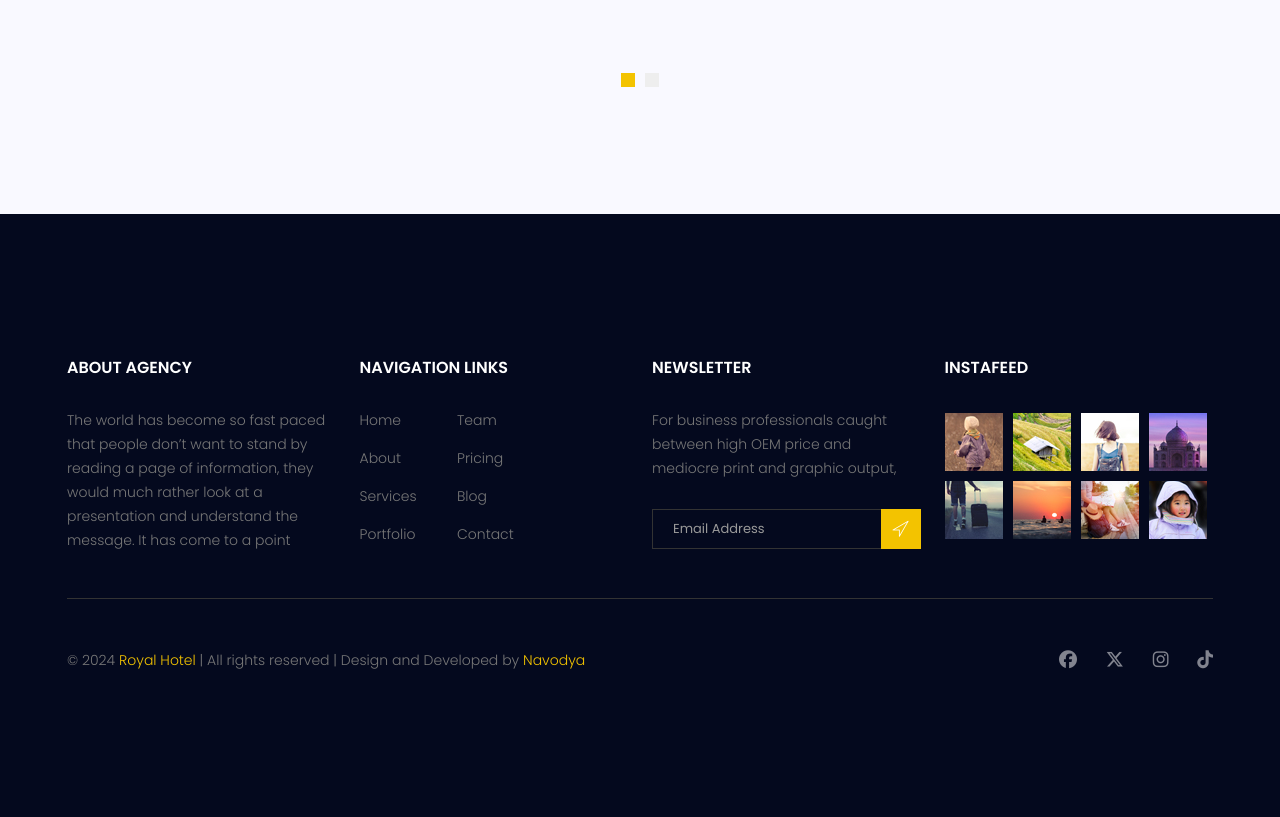
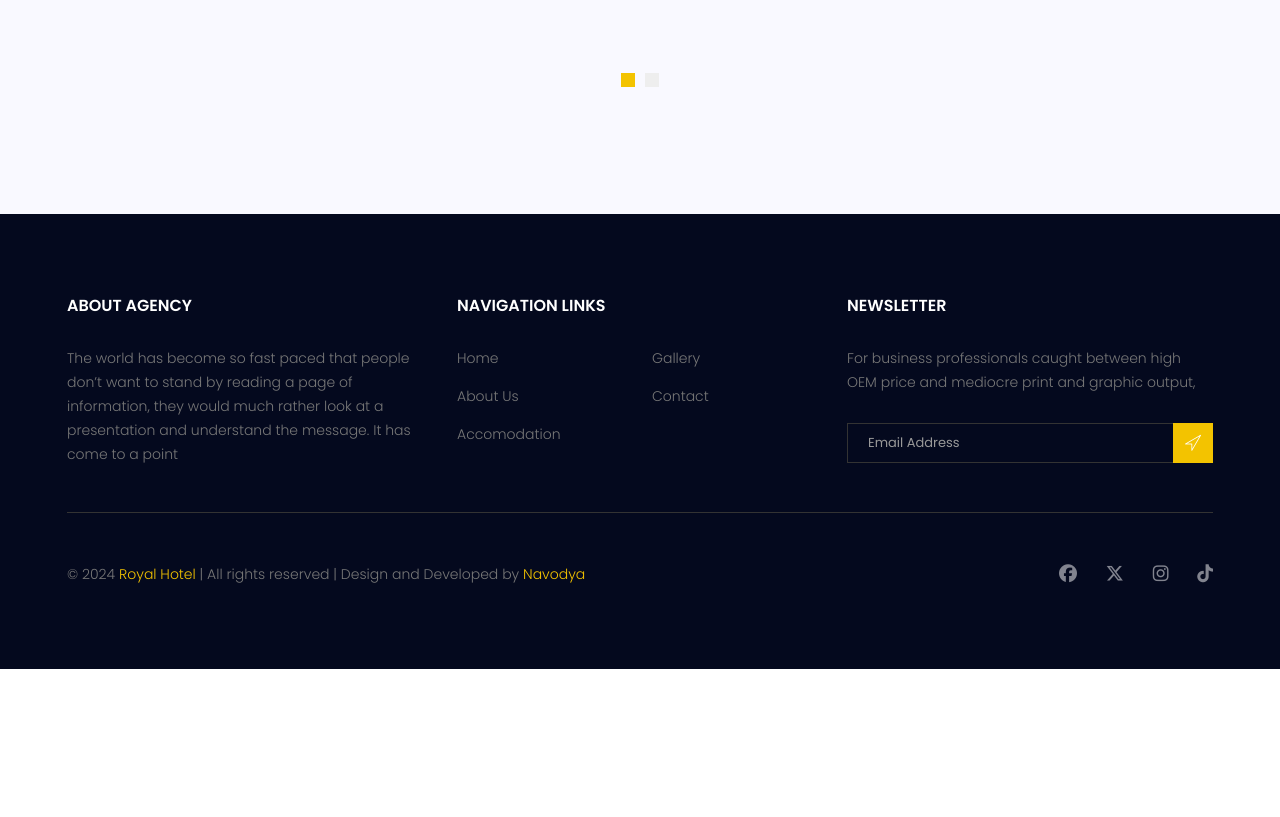
Before and after one commit to supuncharuk/hotel-reserve, a PHP site: page / in a window 1280 px wide. Shown: the part 3000-3817 px from the top of the page. After the commit the page ends 3669 px from the top, so only its background shows below. Run offline with PHP 8.4, Linux system fonts and the light colour scheme; data comes from the database, SQL or seed files in the repository.

Commit message:
Some changes in footer

```diff
--- a/assets/css/style.css
+++ b/assets/css/style.css
@@ -3467,7 +3467,7 @@ h1, h2, h3, h4, h5, h6 {
 /*============== footer-area css ===============*/
 .footer-area {
   background: #04091e;
-  padding: 142px 0px;
+  padding: 80px 0px;
 }
 
 .single-footer-widget ul li a {
--- a/includes/footer.php
+++ b/includes/footer.php
@@ -2,63 +2,45 @@
 <footer class="footer-area section_gap">
     <div class="container">
         <div class="row">
-            <div class="col-lg-3  col-md-6 col-sm-6">
+            <div class="col-lg-4  col-md-6 col-sm-6">
                 <div class="single-footer-widget">
                     <h6 class="footer_title">About Agency</h6>
                     <p>The world has become so fast paced that people don’t want to stand by reading a page of information, they would much rather look at a presentation and understand the message. It has come to a point </p>
                 </div>
             </div>
-            <div class="col-lg-3 col-md-6 col-sm-6">
+            <div class="col-lg-4 col-md-6 col-sm-6">
                 <div class="single-footer-widget">
                     <h6 class="footer_title">Navigation Links</h6>
                     <div class="row">
-                        <div class="col-4">
+                        <div class="col-6">
                             <ul class="list_style">
-                                <li><a href="#">Home</a></li>
-                                <li><a href="#">About</a></li>
-                                <li><a href="#">Services</a></li>
-                                <li><a href="#">Portfolio</a></li>
+                                <li><a href="index.php">Home</a></li>
+                                <li><a href="about.php">About Us</a></li>
+                                <li><a href="accomodation.php">Accomodation</a></li>
                             </ul>
                         </div>
-                        <div class="col-4">
+                        <div class="col-6">
                             <ul class="list_style">
-                                <li><a href="#">Team</a></li>
-                                <li><a href="#">Pricing</a></li>
-                                <li><a href="#">Blog</a></li>
-                                <li><a href="#">Contact</a></li>
+                                <li><a href="gallery.php">Gallery</a></li>
+                                <li><a href="contact.php">Contact</a></li>
                             </ul>
                         </div>
                     </div>
                 </div>
             </div>
-            <div class="col-lg-3 col-md-6 col-sm-6">
+            <div class="col-lg-4 col-md-6 col-sm-6">
                 <div class="single-footer-widget">
                     <h6 class="footer_title">Newsletter</h6>
                     <p>For business professionals caught between high OEM price and mediocre print and graphic output, </p>
                     <div id="mc_embed_signup">
-                        <form target="_blank" action="https://spondonit.us12.list-manage.com/subscribe/post?u=1462626880ade1ac87bd9c93a&amp;id=92a4423d01" method="get" class="subscribe_form relative">
+                        <form method="POST" class="subscribe_form relative">
                             <div class="input-group d-flex flex-row">
-                                <input name="EMAIL" placeholder="Email Address" onfocus="this.placeholder = ''" onblur="this.placeholder = 'Email Address '" required="" type="email">
+                                <input type="email" name="email" placeholder="Email Address" onfocus="this.placeholder = ''" onblur="this.placeholder = 'Email Address '" required>
                                 <button class="btn sub-btn"><span class="lnr lnr-location"></span></button>
                             </div>
                             <div class="mt-10 info"></div>
                         </form>
                     </div>
-                </div>
-            </div>
-            <div class="col-lg-3 col-md-6 col-sm-6">
-                <div class="single-footer-widget instafeed">
-                    <h6 class="footer_title">InstaFeed</h6>
-                    <ul class="list_style instafeed d-flex flex-wrap">
-                        <li><img src="assets/image/instagram/Image-01.jpg" alt=""></li>
-                        <li><img src="assets/image/instagram/Image-02.jpg" alt=""></li>
-                        <li><img src="assets/image/instagram/Image-03.jpg" alt=""></li>
-                        <li><img src="assets/image/instagram/Image-04.jpg" alt=""></li>
-                        <li><img src="assets/image/instagram/Image-05.jpg" alt=""></li>
-                        <li><img src="assets/image/instagram/Image-06.jpg" alt=""></li>
-                        <li><img src="assets/image/instagram/Image-07.jpg" alt=""></li>
-                        <li><img src="assets/image/instagram/Image-08.jpg" alt=""></li>
-                    </ul>
                 </div>
             </div>
         </div>
```
